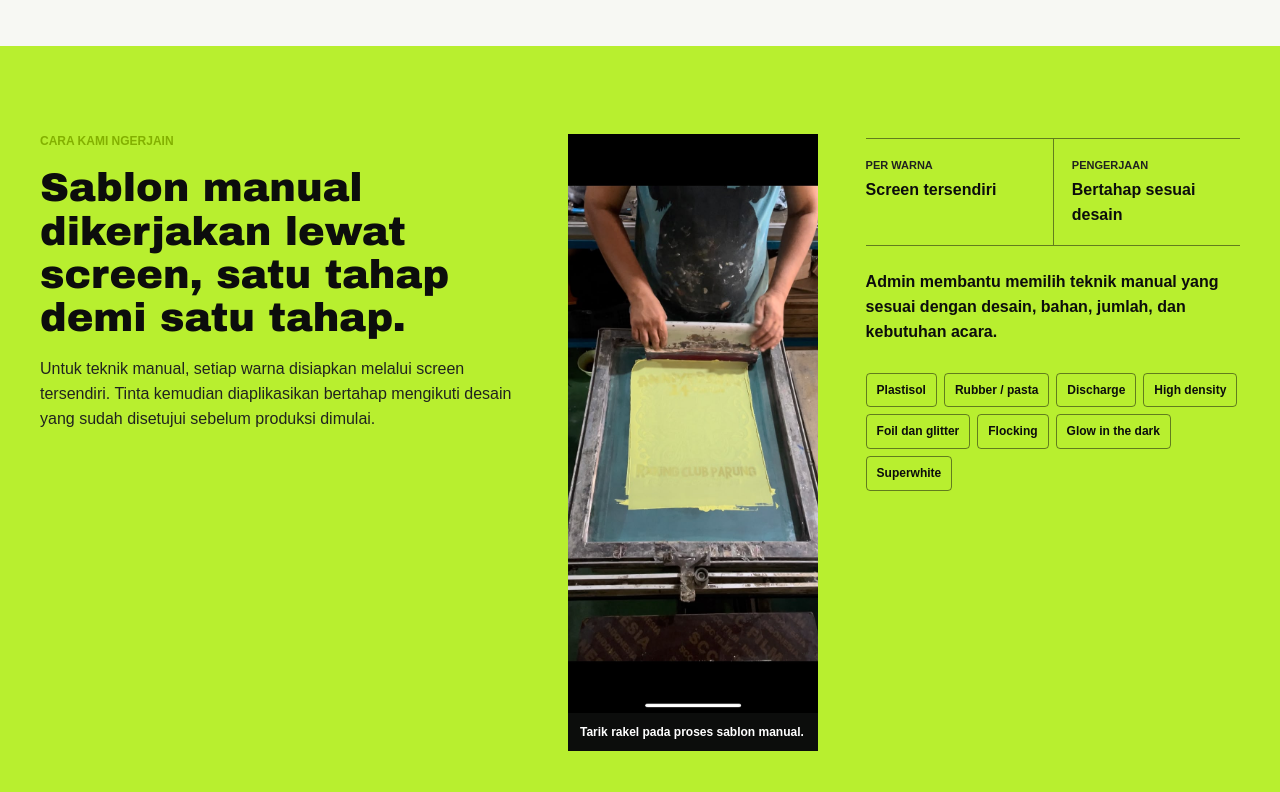
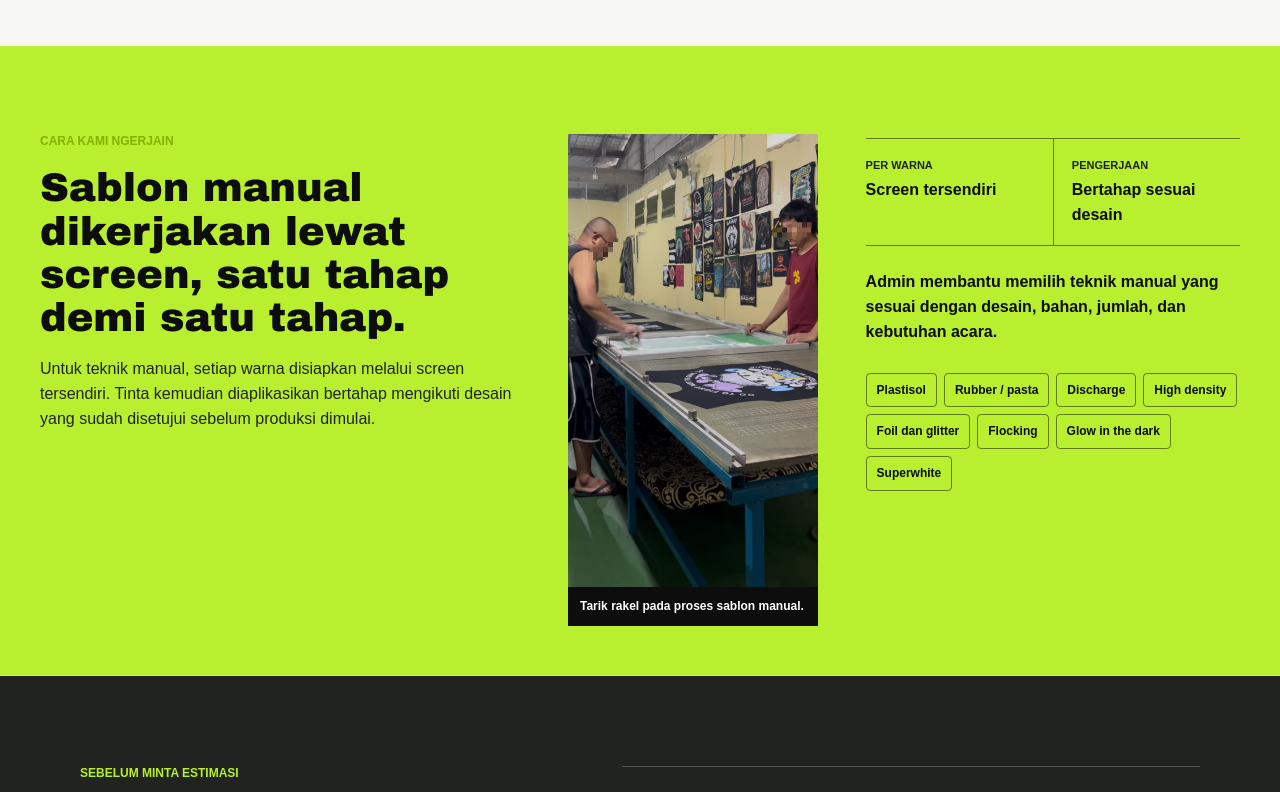
Before and after one commit to nunutech40/project-orplyn, a Next.js app in the folder website/: page /lp/kaos-event-komunitas in a window 1280 px wide. Shown: the part 1520-2312 px from the top of the page. Built offline with nearby package versions, Linux system fonts and the light colour scheme; no server answers.

Commit message:
content: use clean workshop process photo

```diff
--- a/website/app/components/AdsManualProofGallery.tsx
+++ b/website/app/components/AdsManualProofGallery.tsx
@@ -39,7 +39,7 @@ const manualProcess = [
   },
   {
     image:
-      "/catalog/process/manual/11-process-manual-squeegee-application.jpeg",
+      "/catalog/process/manual/13-process-manual-large-format-squeegee.jpeg",
     title: "Penarikan rakel pada screen",
   },
   {
--- a/website/app/components/ManualPrintProcess.tsx
+++ b/website/app/components/ManualPrintProcess.tsx
@@ -23,9 +23,9 @@ export function ManualPrintProcess() {
       </div>
       <figure className="manual-process-visual">
         <img
-          src="/proof/process-manual-squeegee.jpeg"
+          src="/catalog/process/manual/13-process-manual-large-format-squeegee.jpeg"
           alt="Tarik rakel pada proses sablon manual Orplyn"
-          width="739"
+          width="963"
           height="1600"
           loading="lazy"
         />
--- a/website/app/lib/site-data.ts
+++ b/website/app/lib/site-data.ts
@@ -549,7 +549,7 @@ export const portfolio = [
     category: "Proses sablon manual",
   },
   {
-    image: "/catalog/process/manual/11-process-manual-squeegee-application.jpeg",
+    image: "/catalog/process/manual/13-process-manual-large-format-squeegee.jpeg",
     title: "Tarik rakel",
     category: "Proses sablon manual",
   },
```
Also changed, not shown: 2 other files (tests, documents, lock files or other folders).
